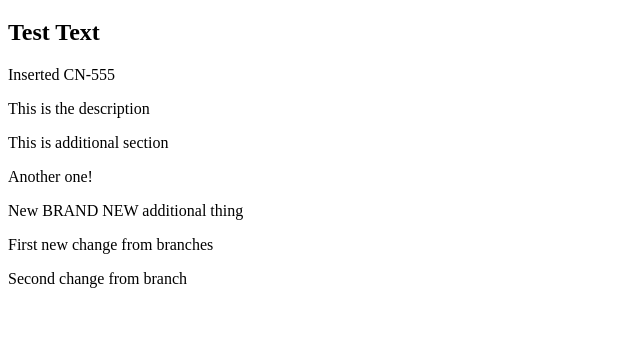
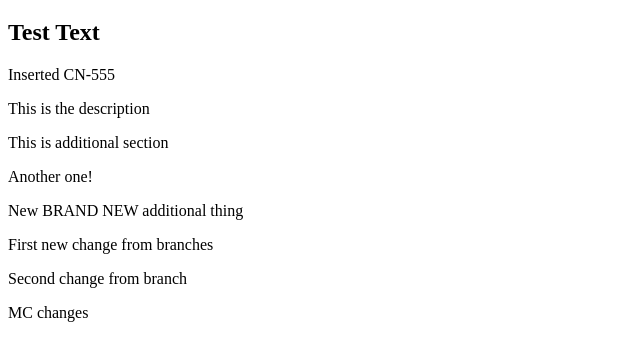
Before and after one commit to maobarajas/git-test, a plain HTML site: page index.html in a window 1280 px wide. Shown: the part 61-422 px from the top of the page, without its empty margins (0-640 px from the left). Drawn offline with Linux system fonts and the light colour scheme.

Commit message:
PERU-564

```diff
--- a/index.html
+++ b/index.html
@@ -24,6 +24,7 @@
 	<p>New BRAND NEW additional thing</p>
 	<p>First new change from branches</p>
 	<p>Second change from branch</p>
+	<p>MC changes</p>
         <script src="" async defer></script>
     </body>
 </html>
```
